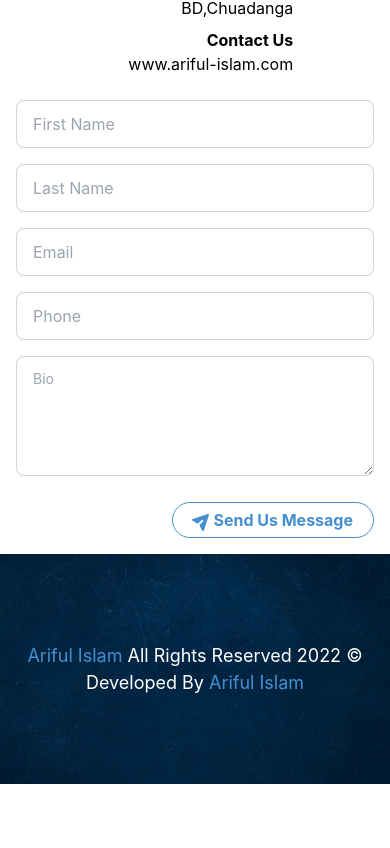
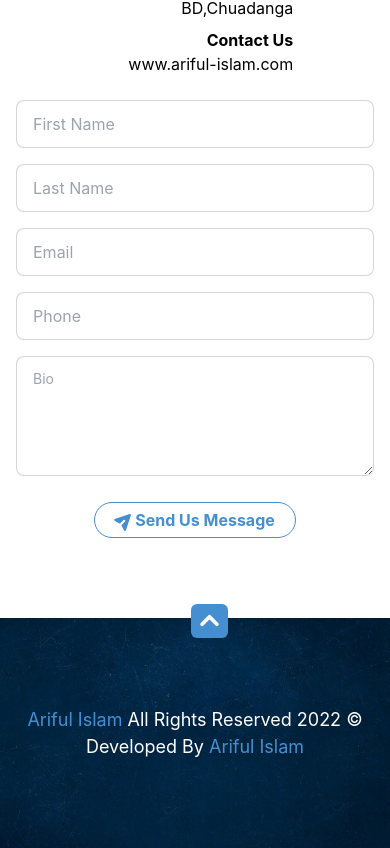
Before and after one commit to MdIbrahimKholil7/portfolio-task, a React (Create React App) app: page / in a window 390 px wide. Shown: the part 10417-11265 px from the top of the page. Before the commit the page ends 11201 px from the top, so only its background shows below. Built offline with nearby package versions, Linux system fonts and the light colour scheme.

Commit message:
design complete

```diff
--- a/src/App.css
+++ b/src/App.css
@@ -1,3 +1,7 @@
+html{
+  scroll-behavior: smooth;
+}
+
 .sidebar {
   background-color: #fff;
   box-shadow: -12px 0 8px rgb(0 0 0 / 10%)
--- a/src/components/pages/Contact.js
+++ b/src/components/pages/Contact.js
@@ -55,7 +55,7 @@ const Contact = () => {
         <div
         id='contact'
         ref={ref}
-        className='overflow-x-hidden'>
+        className='overflow-x-hidden pb-16'>
             <motion.div
 
             animate={animation}
@@ -110,7 +110,7 @@ const Contact = () => {
                             <div className='mt-4'>
                                 <textarea class="textarea w-full min-h-[120px] textarea-bordered h-24" placeholder="Bio" required name='message'></textarea>
                             </div>
-                            <div className='flex justify-end mt-5 '>
+                            <div className='flex justify-center sm:justify-end mt-5 '>
                                 <button
                                 type='submit'
                                     className='resume_btn font-bold rounded-full md:px-[14px] xl:px-[20px] px-[20px] py-[5px]'
--- a/src/components/pages/Footer.js
+++ b/src/components/pages/Footer.js
@@ -1,16 +1,28 @@
-import React from 'react';
+import { ChevronUpIcon } from '@heroicons/react/solid';
+import React, { useEffect } from 'react';
 
 const Footer = () => {
     const date=new Date()
 
+    const scrollBtn = () => {
+        window.scrollTo({
+            top: '8rem',
+            behavior: 'auto'
+        })
+    }
     return (
-        <div className=' footer-img h-[230px] text-[18px]'>
+        <div className=' footer-img h-[230px] text-[18px] relative'>
             <div className='text-center flex justify-center items-center h-full'>
                 <div className='h-full flex justify-center items-center flex-col'>
                     <p className='text-white'><span className='text-[#458fd0]'>Ariful Islam</span> All Rights Reserved {date.getFullYear()} &copy;</p>
                     <p className='text-white'>Developed By <span className='text-[#458fd0]'>Ariful Islam</span></p>
                 </div>
             </div>
+            <div onClick={()=>scrollBtn()} className='absolute top-[-14px] left-[49%] w-[37px] rounded-md flex justify-center items-center h-[34px] bg-[#458fd0] cursor-pointer'>
+                <ChevronUpIcon
+                className='text-2xl text-white'
+                />
+            </div>
         </div>
     );
 };
--- a/src/components/pages/MyService.js
+++ b/src/components/pages/MyService.js
@@ -38,31 +38,6 @@ const MyService = () => {
         }
     }, [inView])
 
-    const { ref: cardRef, inView: cardView } = useInView({
-        threshold: 0.3
-    })
-    const serviceAnimation = useAnimation()
-    const [cardCount, setCardCount] = useState(0)
-    useEffect(() => {
-        setCardCount(cardCount + 1)
-        if (cardCount <= 1) {
-            if (cardView) {
-                serviceAnimation.start({
-                    transition: {
-                        delay: 0.3,
-                        duration: 1,
-                        ease: 'easeInOut'
-                    },
-                    opacity: 1
-                })
-            }
-            if (!cardView) {
-                serviceAnimation.start({
-                    opacity: 0
-                })
-            }
-        }
-    }, [cardView])
 
     const services = [
         {
@@ -124,8 +99,7 @@ const MyService = () => {
             </motion.div>
 
             <motion.div
-                ref={cardRef}
-                animate={serviceAnimation}
+
                 className='max-w-[1008px] mx-auto '>
                 <div
                     className='grid lg:grid-cols-4 md:grid-cols-2 grid-cols-1 lg:gap-4 md:gap-6 gap-3 px-5 lg:py-20 py-10'
--- a/src/components/pages/SideBar.js
+++ b/src/components/pages/SideBar.js
@@ -67,7 +67,6 @@ const imgVariants = {
 const SideBar = ({ progress, setProgress }) => {
     const [open, setOpen] = useState(true)
     const theme=JSON.parse(localStorage.getItem('theme'))
-    console.log(theme)
     const [rotate, setRotate] = useState(false)
     const [dark, setDark] = useState(theme?.theme || 'light')
     useEffect(() => {
```
